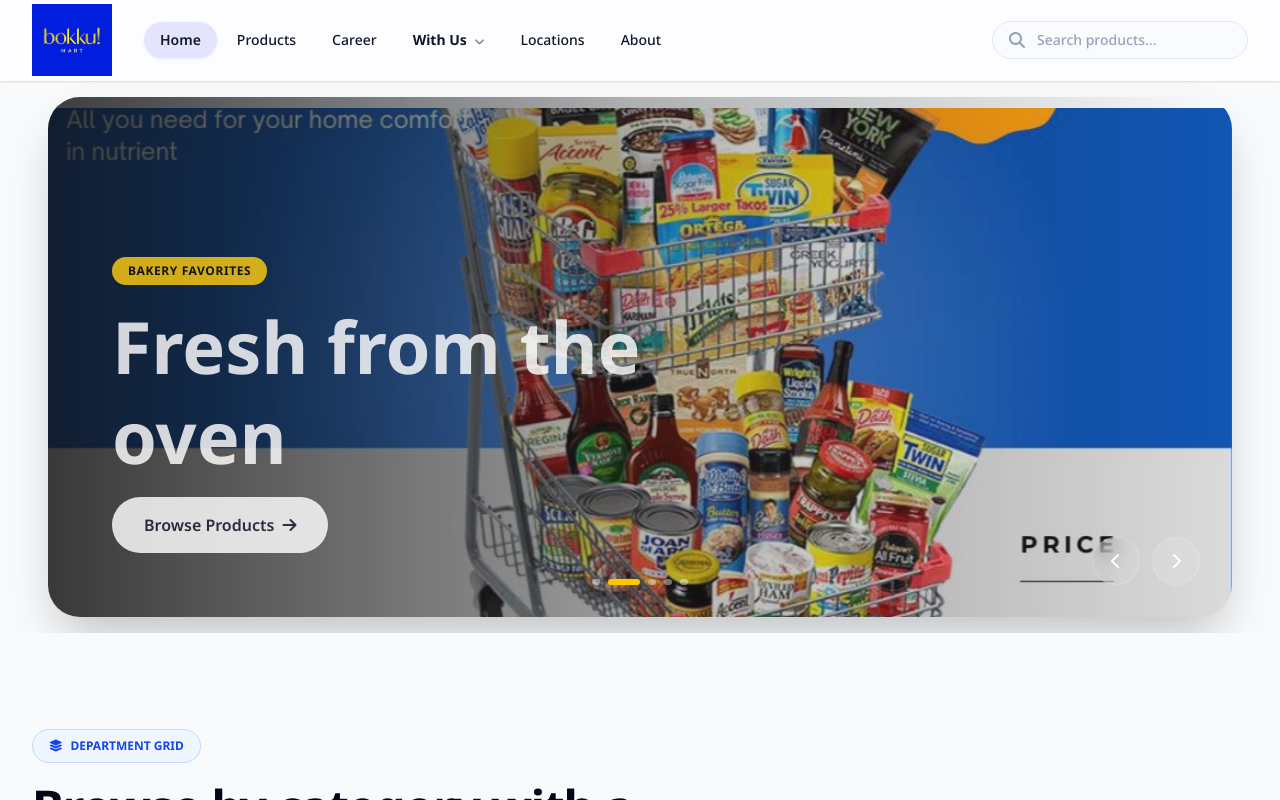
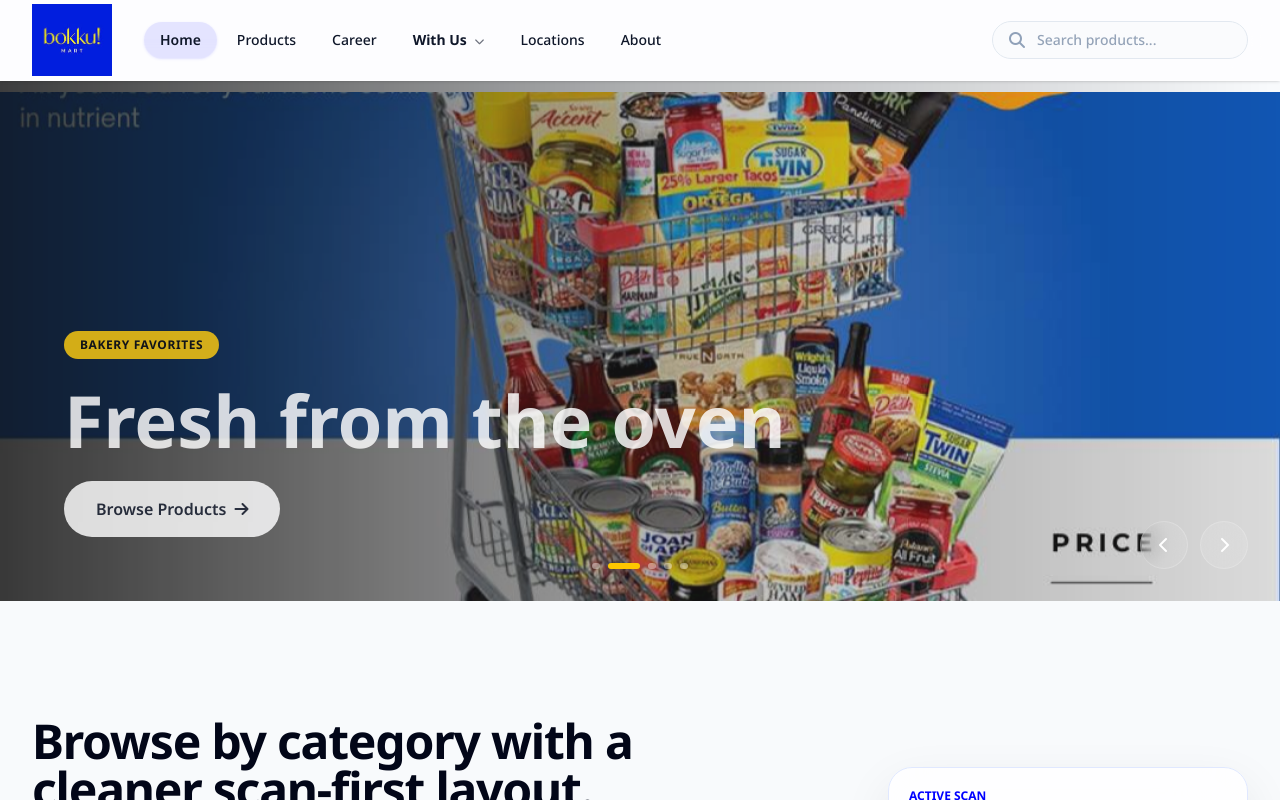
Before and after one commit to Wisdomkara/bokku, a React (Vite) app in the folder bokku/: page / in a window 1280 px wide. Shown: the top 800 px of the page. Built offline with nearby package versions, Linux system fonts and the light colour scheme.

Commit message:
minor changes on the copy right

```diff
--- a/bokku/src/components/Footer.tsx
+++ b/bokku/src/components/Footer.tsx
@@ -80,7 +80,7 @@
       </div>
 
       <div className="border-t border-white/10 bg-blue-900/50 py-8 text-center text-xs text-slate-400">
-        © Retail Supermarkets Nigeria Limited 2025. All Rights Reserved.
+        © Retail Supermarkets Nigeria Limited 2026. All Rights Reserved.
       </div>
 
       {isSubscribeOpen && (
--- a/bokku/src/components/home/CategoryGrid.tsx
+++ b/bokku/src/components/home/CategoryGrid.tsx
@@ -36,10 +36,7 @@
       <div className="mx-auto max-w-7xl">
         <div className="mb-12 grid gap-6 lg:grid-cols-[minmax(0,1fr)_360px] lg:items-end">
           <div>
-            <span className="inline-flex items-center gap-2 rounded-full border border-blue-200 bg-blue-50 px-4 py-2 text-xs font-bold uppercase text-blue-700">
-              <i className="fa-solid fa-layer-group" aria-hidden="true" />
-              Department grid
-            </span>
+
             <h2 className="mt-5 max-w-3xl text-3xl font-bold tracking-tight text-slate-950 md:text-5xl">
               Browse by category with a cleaner scan-first layout.
             </h2>
--- a/bokku/src/components/home/HomeHero.tsx
+++ b/bokku/src/components/home/HomeHero.tsx
@@ -107,9 +107,9 @@
   return (
     <section
       ref={heroRef}
-      className="relative left-1/2 right-1/2 -translate-x-1/2 w-screen max-w-none overflow-hidden px-4 py-4 md:px-8 lg:px-12"
+      className="relative left-1/2 right-1/2 -translate-x-1/2 w-screen max-w-none overflow-hidden"
     >
-      <div className="relative h-[65vh] min-h-125 w-full overflow-hidden rounded-4xl shadow-2xl">
+      <div className="relative h-[65vh] min-h-125 w-full overflow-hidden shadow-2xl">
         {/* Slides */}
         {slides.map((slide, index) => {
           const isActive = index === activeSlide;
--- a/bokku/src/components/home/TopSellingProducts.tsx
+++ b/bokku/src/components/home/TopSellingProducts.tsx
@@ -23,10 +23,7 @@
       <div className="mx-auto max-w-7xl">
         <div className="mb-12 grid gap-6 lg:grid-cols-[minmax(0,1fr)_360px] lg:items-end">
           <div>
-            <span className="inline-flex items-center gap-2 rounded-full border border-yellow-200 bg-yellow-50 px-4 py-2 text-xs font-bold uppercase text-yellow-700">
-              <i className="fa-solid fa-signal" aria-hidden="true" />
-              Best-seller signal
-            </span>
+
             <h2 className="mt-5 text-3xl font-bold text-slate-950 md:text-5xl">
               High-demand picks, presented like a trusted dashboard.
             </h2>
--- a/bokku/src/index.css
+++ b/bokku/src/index.css
@@ -13,6 +13,18 @@
 
   --font-sans: "Noto Sans", sans-serif;
   --font-display: "Noto Sans", sans-serif;
+
+  --color-blue-50: #f0f4ff;
+  --color-blue-100: #e0e8ff;
+  --color-blue-200: #c2d1ff;
+  --color-blue-300: #94adff;
+  --color-blue-400: #6180ff;
+  --color-blue-500: #0000ff;
+  --color-blue-600: #0000ff;
+  --color-blue-700: #0000ff;
+  --color-blue-800: #0000ff;
+  --color-blue-900: #0000ff;
+  --color-blue-950: #0000ff;
 }
 
 :root {
--- a/bokku/src/pages/AboutPage.tsx
+++ b/bokku/src/pages/AboutPage.tsx
@@ -114,7 +114,7 @@
           </p>
           <Link
             to="/products"
-            className="inline-flex items-center gap-2 rounded-full bg-white px-8 py-3 text-base font-bold text-primary transition hover:bg-slate-100"
+            className="inline-flex items-center gap-2 rounded-full px-8 py-3 text-base font-bold text-primary transition  hover:text-blue-600"
           >
             Start Shopping <i className="fa-solid fa-arrow-right" />
           </Link>
```
